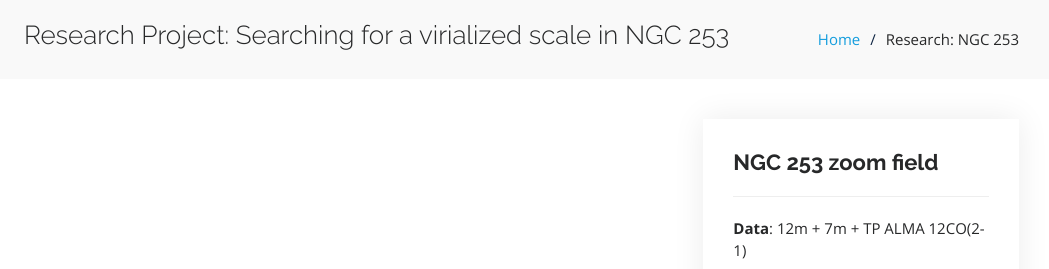
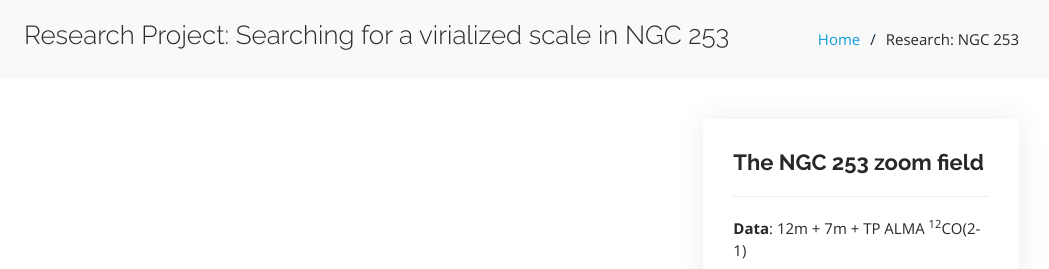
Before and after one commit to EOakes/eoakes.github.io, a plain HTML site: page research-details-1.html in a window 1280 px wide. Shown: the top 269 px of the page, 231-1280 px from the left. Drawn offline with nearby package versions, Linux system fonts and the light colour scheme; some icons are missing.

Commit message:
Added 12CO(2-1)

```diff
--- a/research-details-1.html
+++ b/research-details-1.html
@@ -121,9 +121,9 @@
 
           <div class="col-lg-4">
             <div class="portfolio-info">
-              <h3>NGC 253 zoom field</h3>
+              <h3>The NGC 253 zoom field</h3>
               <ul>
-                <li><strong>Data</strong>: 12m + 7m + TP ALMA 12CO(2-1)</li>
+                <li><strong>Data</strong>: 12m + 7m + TP ALMA <sup>12</sup>CO(2-1)</li>
                 <li><strong>Field</strong>: 1.4 x 1.4 kpc^2</li>
                 <li><strong>Spatial resolution</strong>: 0.3'' ~ 5 pc</li>
                 <li><strong>Velocity resolution</strong>: 1 km/s</li>
```
